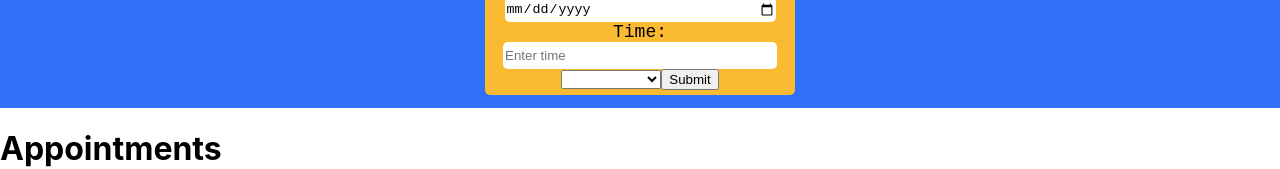
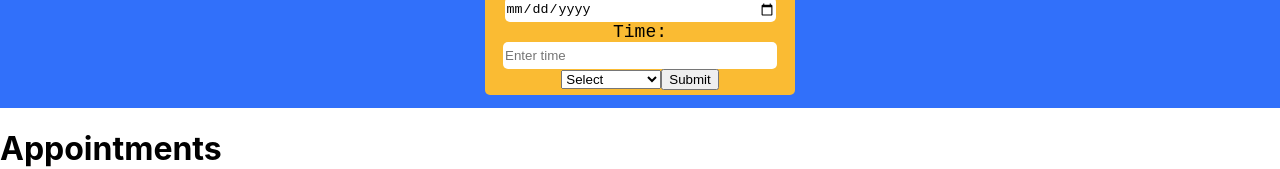
Before and after one commit to MohammadAliNajm/appointmentplanner, a React (Create React App) app: page /Appointment in a window 1280 px wide. Shown: the part 250-419 px from the top of the page. Built offline with nearby package versions, Linux system fonts and the light colour scheme.

Commit message:
Fixed Contact Name

```diff
--- a/src/AppointmentPage.js
+++ b/src/AppointmentPage.js
@@ -6,7 +6,7 @@ import { AppointmentForm } from "./components/AppointmentForm";
 
 export function AppointmentPage({ Appointments,Contacts,addAppointment }) {
         const [title,setTitle]=useState('');
-        const [contact,setContact] = useState();
+        const [contact,setContact] = useState('');
         const [date,setDate] = useState();
         const [time,setTime] = useState();
 
--- a/src/components/AppointmentForm.js
+++ b/src/components/AppointmentForm.js
@@ -9,6 +9,11 @@ export function AppointmentForm(props){
     let  now = d.toLocaleDateString();
     let date = now.split("/");
     let x = `${date[0].padStart(2,"0")}-${date[1].padStart(2,"0")}-${date[2]}`;
+
+    const getContactNames = () => {
+      return props.Contacts.map((contact) => contact.name);
+    };
+
    return(
      <form onSubmit={props.handleSubmit}  style={{
       display:"flex",
@@ -32,7 +37,7 @@ export function AppointmentForm(props){
               Title:<br/>  <input className="Ain" name="title" type="text" value={props.title} placeholder="Enter Appointment Title" onChange={props.changeTitle} required/><br />
                Date:<br/> <input className="Ain" name="date" type="date" min={x} value={props.date}  onChange={props.changeDate} required /><br />
               Time:<br/>  <input className="Ain" name="time" value={props.time}  onChange={props.changeTime} placeholder="Enter time" required/><br />
-                <ContactPicker   onChange={props.changeContact} Contacts={props.Contacts} required />
+                <ContactPicker   onChange={props.changeContact} Contacts={getContactNames()} required />
                 <input type="submit" />
                 </div>
         </form>
--- a/src/components/ContactPicker.js
+++ b/src/components/ContactPicker.js
@@ -3,9 +3,9 @@ export function ContactPicker(props) {
 
     return(
     <>
-        <select style={{width:'100px'}} required>
-
-            {props.Contacts.map((contact) => {  return <option>{contact.name}</option>})}
+        <select style={{width:'100px'}}  onChange={props.onChange} required>
+        <option value={""}>Select</option>
+            {props.Contacts.map((contact) => {  return <option value={contact} key={contact}>{contact}</option>})}
         </select>
 
     </>
```
